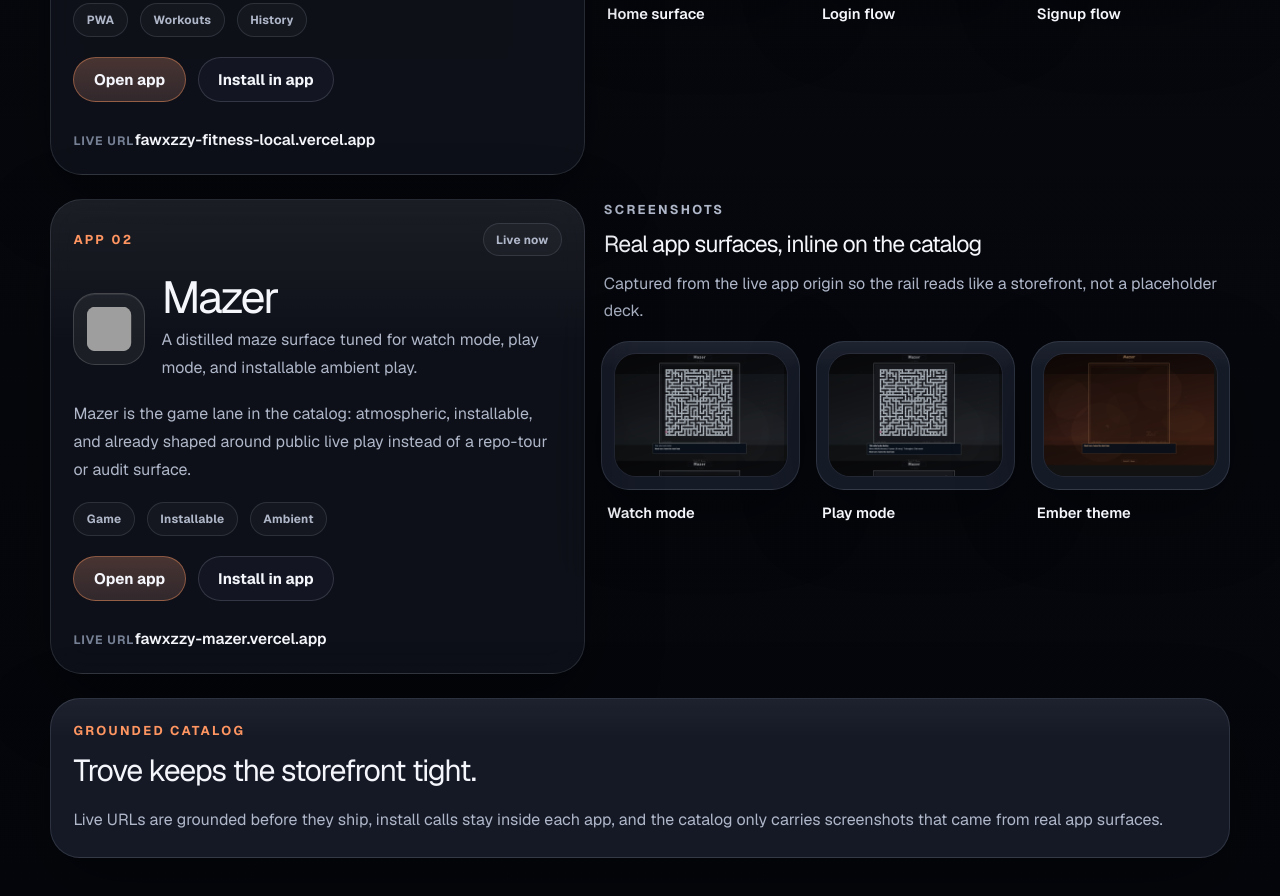
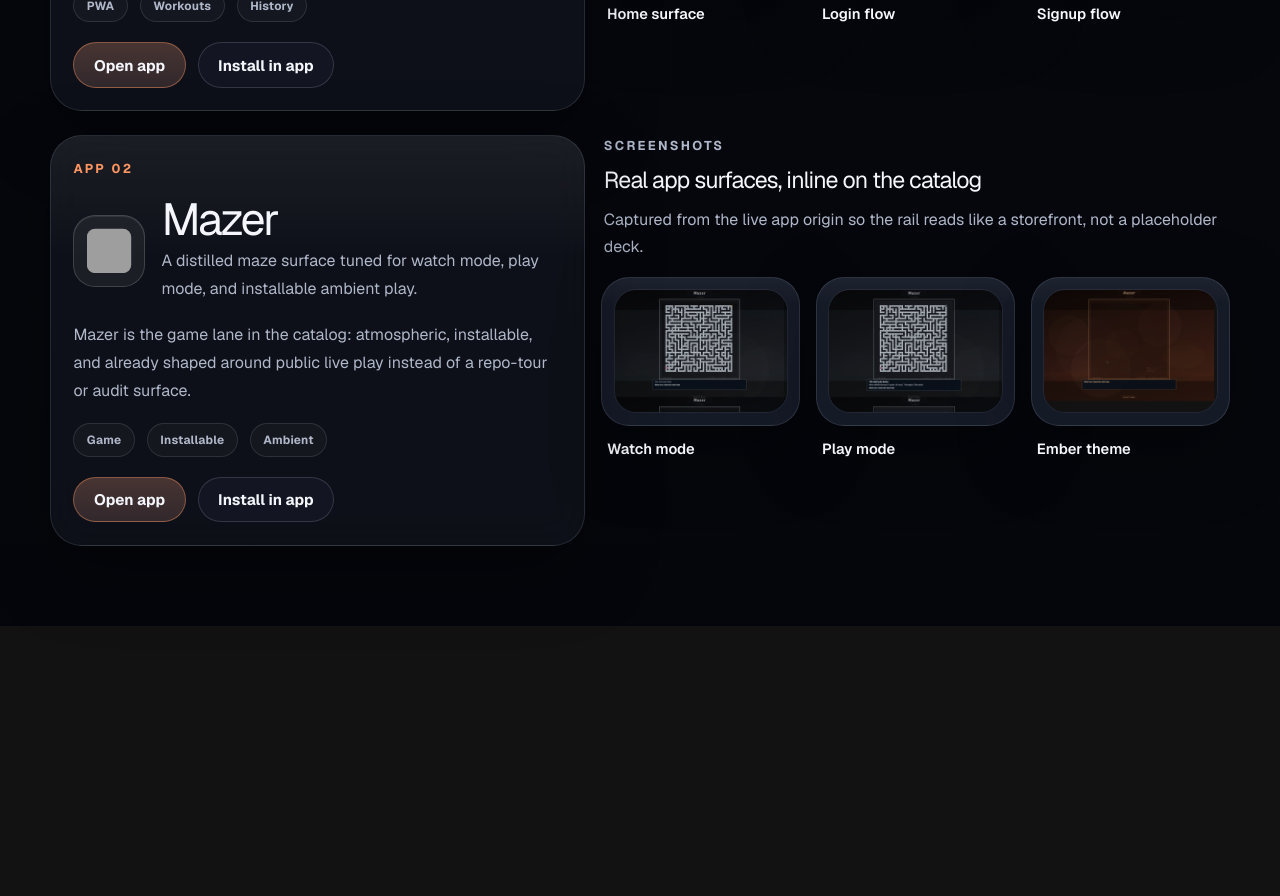
Before and after one commit to fawxzzy/fawxzzy-trove, a Next.js app: page / in a window 1280 px wide. Shown: the part 1160-2056 px from the top of the page. After the commit the page ends 1786 px from the top, so only its background shows below. Built offline with nearby package versions, Linux system fonts and the light colour scheme; grey boxes are pictures that could not be loaded.

Commit message:
Trim remaining storefront drift

```diff
--- a/src/app/globals.css
+++ b/src/app/globals.css
@@ -402,18 +402,6 @@
   margin-top: 1.25rem;
 }
 
-.catalog-section__url {
-  margin-top: 1.3rem;
-}
-
-.catalog-section__url a {
-  display: inline-block;
-  margin-top: 0.35rem;
-  color: rgb(var(--text));
-  font-size: 0.96rem;
-  font-weight: 520;
-}
-
 .catalog-rail {
   display: flex;
   flex-direction: column;
@@ -479,24 +467,6 @@
   font-weight: 550;
 }
 
-.catalog-footer {
-  margin-top: 1.5rem;
-  border-radius: 30px;
-  padding: 1.4rem;
-}
-
-.catalog-footer h2 {
-  margin: 0.45rem 0 0;
-  font-size: 1.9rem;
-  letter-spacing: -0.04em;
-}
-
-.catalog-footer p:last-child {
-  margin: 0.8rem 0 0;
-  color: rgb(var(--muted));
-  line-height: 1.75;
-}
-
 @media (min-width: 900px) {
   .catalog-page {
     padding-top: 1.25rem;
--- a/src/app/page.tsx
+++ b/src/app/page.tsx
@@ -69,16 +69,6 @@
             <AppSection app={app} index={index} key={app.slug} />
           ))}
         </div>
-
-        <section className="catalog-footer surface-card">
-          <p className="eyebrow">Grounded Catalog</p>
-          <h2>Trove keeps the storefront tight.</h2>
-          <p>
-            Live URLs are grounded before they ship, install calls stay inside each
-            app, and the catalog only carries screenshots that came from real app
-            surfaces.
-          </p>
-        </section>
       </div>
     </main>
   );
--- a/src/components/catalog/app-section.tsx
+++ b/src/components/catalog/app-section.tsx
@@ -29,7 +29,6 @@
 
         <div className="catalog-section__eyebrow">
           <span className="eyebrow">App {String(index + 1).padStart(2, "0")}</span>
-          <span className="meta-chip">Live now</span>
         </div>
 
         <div className="catalog-section__title">
@@ -61,13 +60,6 @@
           {actions.map((action) => (
             <ActionLink action={action} key={`${app.slug}-${action.label}`} />
           ))}
-        </div>
-
-        <div className="catalog-section__url">
-          <span className="field-label">Live URL</span>
-          <a href={app.liveUrl} target="_blank" rel="noreferrer">
-            {app.liveUrl.replace("https://", "")}
-          </a>
         </div>
       </div>
 
```
Also changed, not shown: 2 other files (tests, documents, lock files or other folders).
